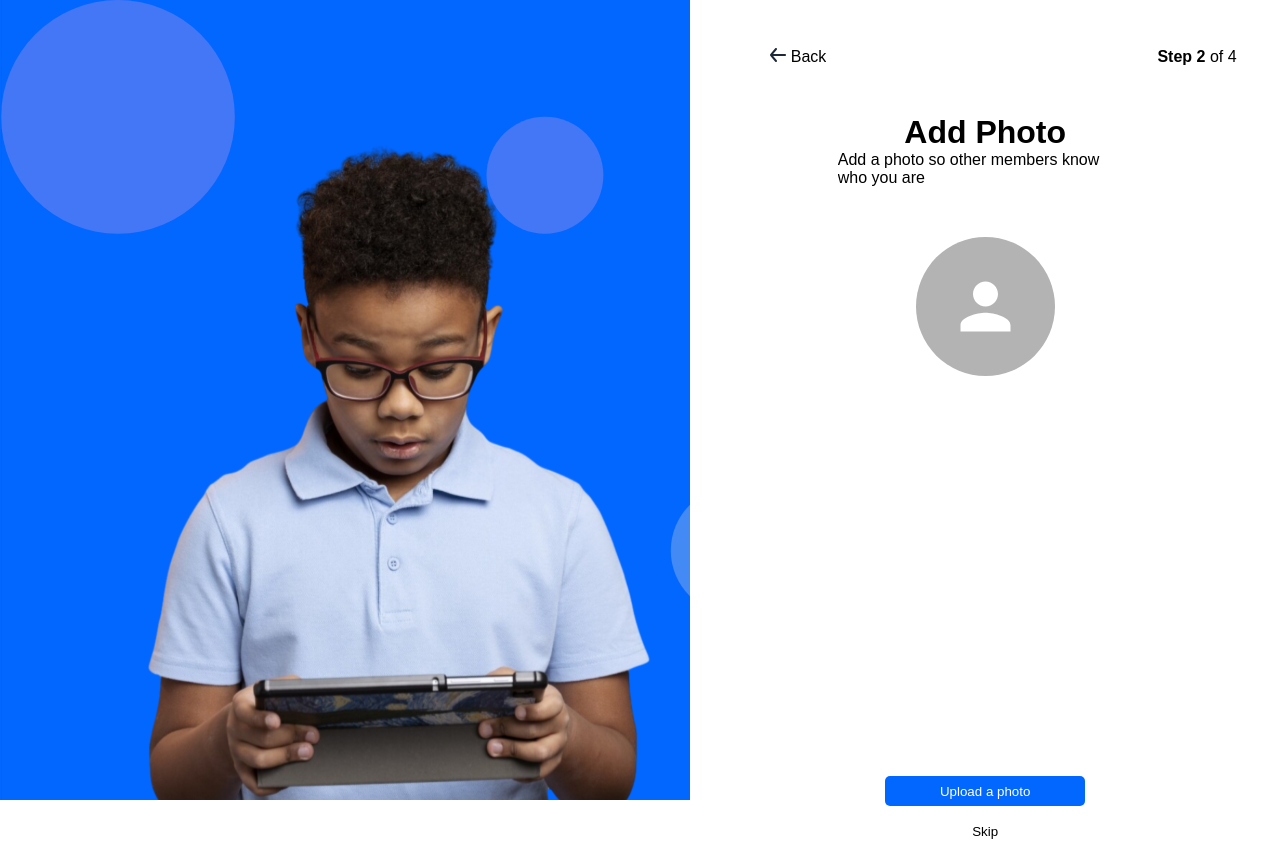
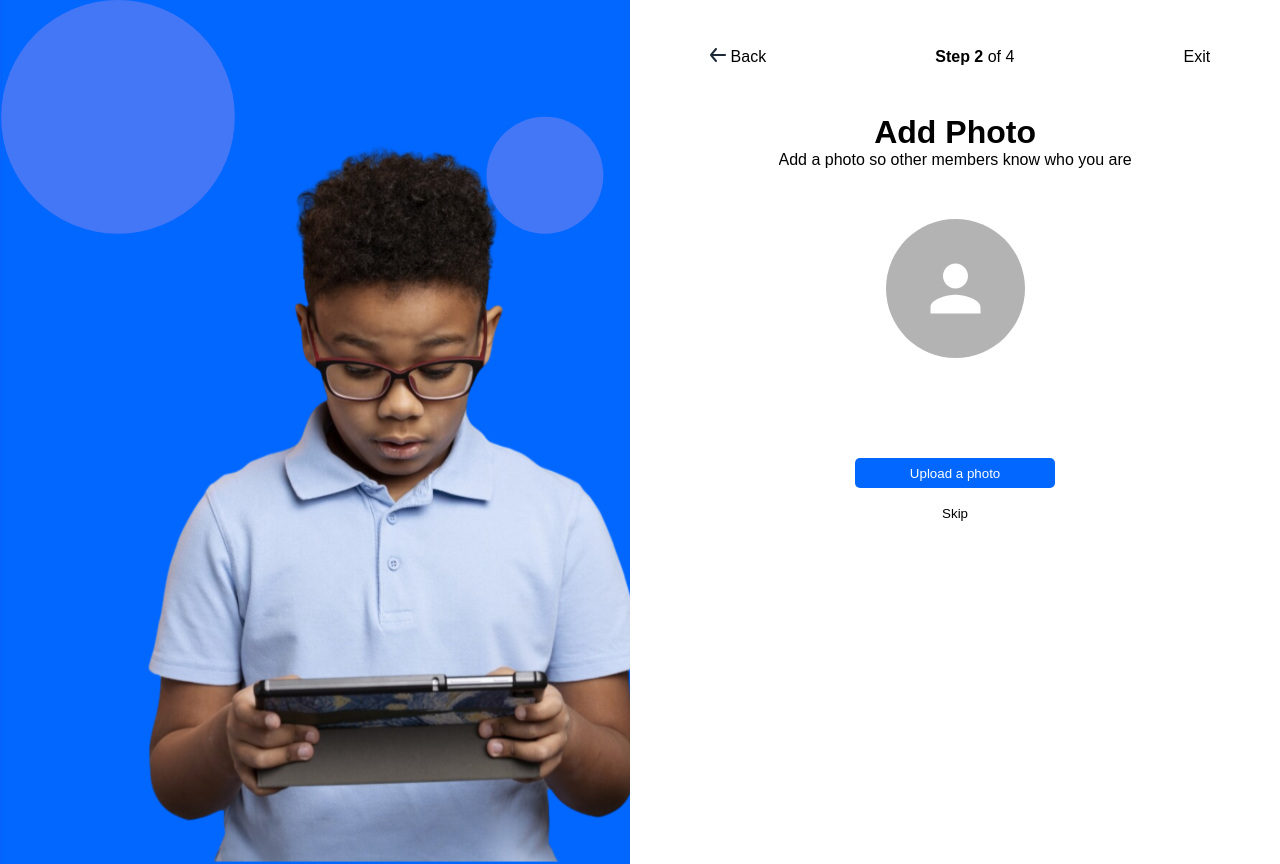
Before and after one commit to amt-daniel-adeabah/fc10component-architecture, a React (Vite) app: page /photo in a window 1280 px wide. Shown: the top 864 px of the page. Built offline with nearby package versions, Linux system fonts and the light colour scheme.

Commit message:
updated styling

```diff
--- a/src/assets/css/Photo.scss
+++ b/src/assets/css/Photo.scss
@@ -1,6 +1,6 @@
 .topbar-container {
   margin: 80px 300px;
-    width: 50%;
+  width: 100%;
 
   .topbar-column {
     display: flex;
@@ -20,14 +20,13 @@
       border: none;
       border-radius: 5px;
       cursor: pointer;
-
     }
     button:hover {
       width: 210px;
     }
     .upload {
       margin-top: 400px;
-            background-color: #0267FF;
+      background-color: #0267ff;
       color: #fff;
     }
     .skip {
@@ -37,8 +36,14 @@
   }
 }
 
-@media only screen and (max-width: 1600px) {
+@media only screen and (max-width: 1650px) {
   .topbar-container {
     margin: 0 auto;
+    .topbar-column .upload {
+        margin-top: 100px;
+        background-color: #0267ff;
+        color: #fff;
       }
   }
+
+}
--- a/src/assets/css/Register.scss
+++ b/src/assets/css/Register.scss
@@ -1,7 +1,5 @@
 .register-container {
   font-family: Arial, Helvetica, sans-serif;
-  display: grid;
-  grid-template-columns: 700px calc(100% - 750px);
   height: 100vh;
 
   .account-creation {
--- a/src/assets/css/SideMenu.scss
+++ b/src/assets/css/SideMenu.scss
@@ -16,6 +16,6 @@
 
 @media only screen and (max-width: 1600px) {
     .sidemenu{
-        width: 90vw;
+        height: 150vh;
     }
 }
--- a/src/assets/css/TopBar.scss
+++ b/src/assets/css/TopBar.scss
@@ -3,13 +3,17 @@
     align-items: center;
     justify-content: space-between;
     margin: 3rem 5rem;
-    width: 824px;
+    width: 500px;
 
     .back-button {
         cursor: pointer;
     }
+
 }
 
 @media only screen and (max-width: 1600px) {
-
+    .top-bar{
+        display: flex;
+        justify-content: space-between;
+    }
 }
--- a/src/assets/css/topbar.scss
+++ b/src/assets/css/topbar.scss
@@ -3,13 +3,17 @@
     align-items: center;
     justify-content: space-between;
     margin: 3rem 5rem;
-    width: 824px;
+    width: 500px;
 
     .back-button {
         cursor: pointer;
     }
+
 }
 
 @media only screen and (max-width: 1600px) {
-
+    .top-bar{
+        display: flex;
+        justify-content: space-between;
+    }
 }
--- a/src/index.css
+++ b/src/index.css
@@ -4,3 +4,9 @@
   padding: 0;
   overflow: hidden;
 }
+
+ /* @media only screen and (max-width: 1600px) {
+ *{
+  //overflow: visible;
+ }
+}  */
```
Lines whose indentation alone changed are shown as unchanged.
